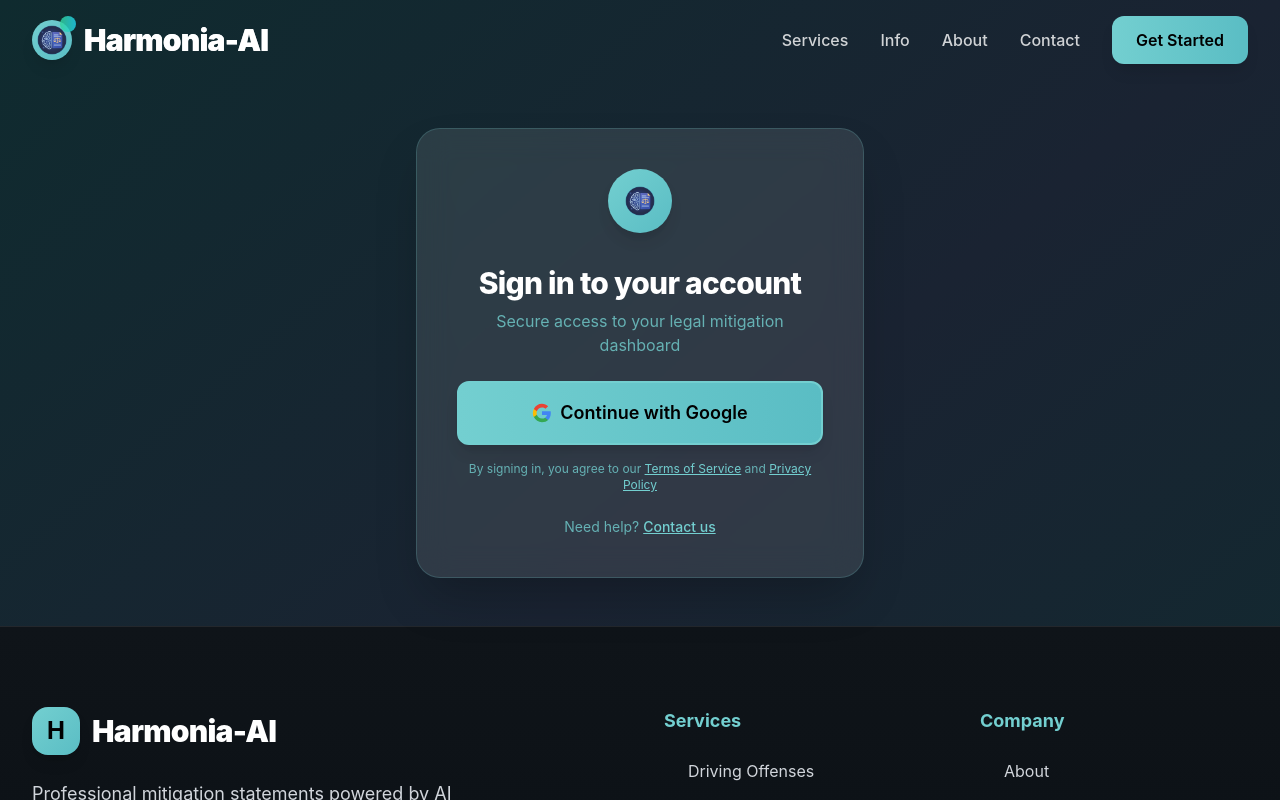
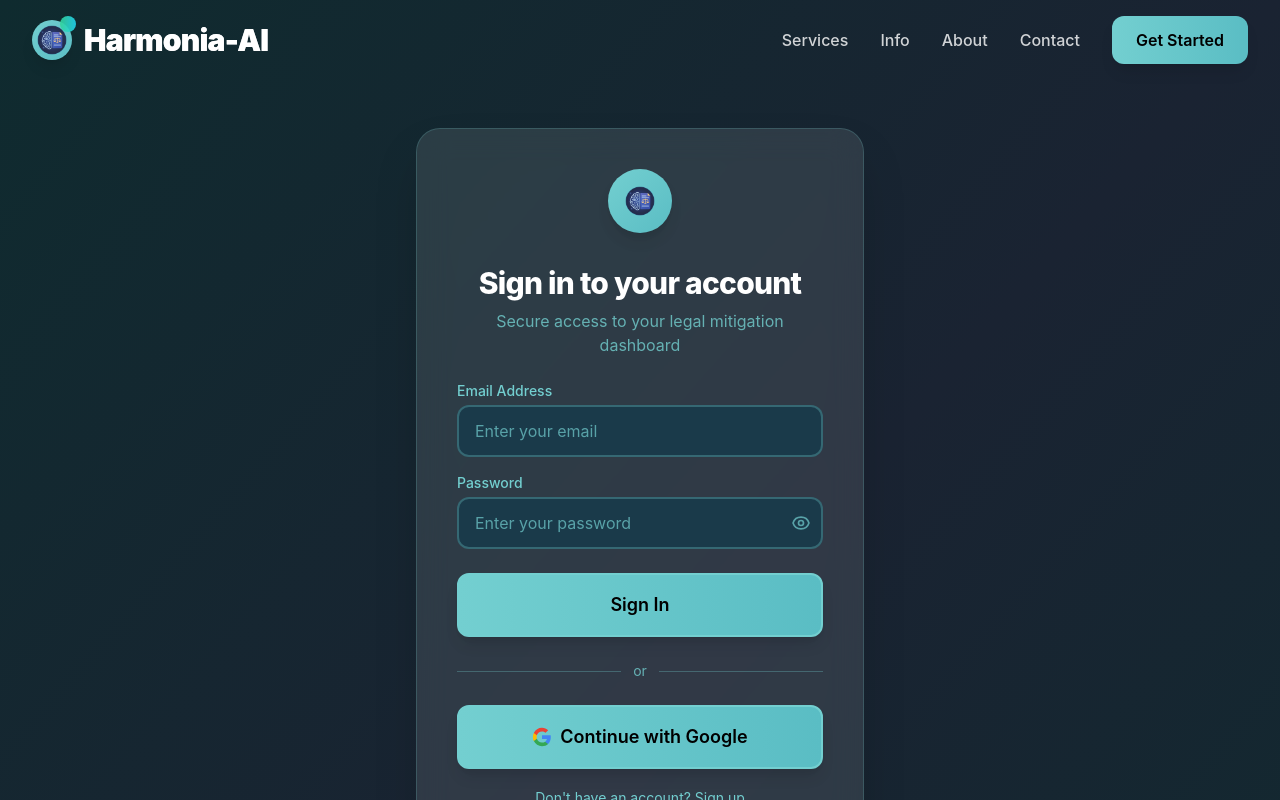
Before and after one commit to mwasobaddy/Harmonia-AI, a Next.js app in the folder client/: page /login in a window 1280 px wide. Shown: the top 800 px of the page. Built offline with nearby package versions, Linux system fonts and the light colour scheme.

Commit message:
feat: Enhance login UI with password visibility and loading states
- Add password visibility toggle with eye icon
- Implement shared loading state for both login methods
- Disable both buttons during authentication process
- Improve user experience with proper loading indicators

```diff
--- a/client/pages/login.js
+++ b/client/pages/login.js
@@ -10,7 +10,12 @@
 
 export default function Login() {
   // --- State ---
-  const [isGoogleLoading, setIsGoogleLoading] = useState(false);
+  const [isLoading, setIsLoading] = useState(false);
+  const [loadingText, setLoadingText] = useState('');
+  const [email, setEmail] = useState('');
+  const [password, setPassword] = useState('');
+  const [showPassword, setShowPassword] = useState(false);
+  const [isLogin, setIsLogin] = useState(true); // true for login, false for register
   const router = useRouter();
 
   // --- Animation Refs ---
@@ -54,10 +59,94 @@
 
   // --- Google login handler ---
   const handleGoogleLogin = () => {
-    if (isGoogleLoading) return;
-    setIsGoogleLoading(true);
+    if (isLoading) return;
+    setIsLoading(true);
+    setLoadingText('Redirecting to Google...');
     toast('Redirecting to Google...');
     window.location.href = 'http://localhost:5000/api/auth/google';
+  };
+
+  // --- Email/Password login handler ---
+  const handleEmailLogin = async (e) => {
+    e.preventDefault();
+    if (isLoading) return;
+
+    if (!email || !password) {
+      toast.error('Please fill in all fields');
+      return;
+    }
+
+    setIsLoading(true);
+    setLoadingText('Signing in...');
+    try {
+      const response = await fetch('http://localhost:5000/api/auth/login', {
+        method: 'POST',
+        headers: {
+          'Content-Type': 'application/json',
+        },
+        body: JSON.stringify({ email, password }),
+      });
+
+      const data = await response.json();
+
+      if (response.ok) {
+        localStorage.setItem('authToken', data.token);
+        window.dispatchEvent(new Event('authChange'));
+        toast.success('Successfully logged in! Redirecting...');
+        setTimeout(() => {
+          router.push('/chat');
+        }, 2000);
+      } else {
+        toast.error(data.error || 'Login failed');
+      }
+    } catch (error) {
+      toast.error('Network error. Please try again.');
+    } finally {
+      setIsLoading(false);
+      setLoadingText('');
+    }
+  };
+
+  // --- Email/Password register handler ---
+  const handleEmailRegister = async (e) => {
+    e.preventDefault();
+    if (isLoading) return;
+
+    if (!email || !password) {
+      toast.error('Please fill in all fields');
+      return;
+    }
+
+    if (password.length < 6) {
+      toast.error('Password must be at least 6 characters');
+      return;
+    }
+
+    setIsLoading(true);
+    setLoadingText('Creating account...');
+    try {
+      const response = await fetch('http://localhost:5000/api/auth/register', {
+        method: 'POST',
+        headers: {
+          'Content-Type': 'application/json',
+        },
+        body: JSON.stringify({ email, password }),
+      });
+
+      const data = await response.json();
+
+      if (response.ok) {
+        toast.success('Account created successfully! Please log in.');
+        setIsLogin(true);
+      } else {
+        toast.error(data.error || 'Registration failed');
+      }
+    } catch (error) {
+      toast.error('Network error. Please try again.');
+    } finally {
+      setIsLoading(false);
+      setLoadingText('');
+    }
   };
 
   return (
@@ -86,11 +175,94 @@
             </div>
 
             <h2 className="text-center text-3xl font-extrabold text-white mb-2 tracking-tight">
-              Sign in to your account
+              {isLogin ? 'Sign in to your account' : 'Create your account'}
             </h2>
             <p className="text-center text-base text-[#73cfd0]/80 mb-6">
-              Secure access to your legal mitigation dashboard
+              {isLogin ? 'Secure access to your legal mitigation dashboard' : 'Join Harmonia-AI for professional legal assistance'}
             </p>
+
+            {/* Email/Password Form */}
+            <form onSubmit={isLogin ? handleEmailLogin : handleEmailRegister} className="w-full mb-6">
+              <div className="space-y-4">
+                <div>
+                  <label htmlFor="email" className="block text-sm font-medium text-[#73cfd0] mb-1">
+                    Email Address
+                  </label>
+                  <input
+                    id="email"
+                    name="email"
+                    type="email"
+                    autoComplete="email"
+                    required
+                    value={email}
+                    onChange={(e) => setEmail(e.target.value)}
+                    className="w-full px-4 py-3 rounded-xl bg-[#1a3a4a] text-white border-2 border-[#73cfd0]/30 focus:outline-none focus:border-[#73cfd0] focus:ring-2 focus:ring-[#73cfd0]/20 placeholder-[#73cfd0]/70 transition-all duration-200"
+                    placeholder="Enter your email"
+                  />
+                </div>
+                <div>
+                  <label htmlFor="password" className="block text-sm font-medium text-[#73cfd0] mb-1">
+                    Password
+                  </label>
+                  <div className="relative">
+                    <input
+                      id="password"
+                      name="password"
+                      type={showPassword ? "text" : "password"}
+                      autoComplete={isLogin ? "current-password" : "new-password"}
+                      required
+                      value={password}
+                      onChange={(e) => setPassword(e.target.value)}
+                      className="w-full px-4 py-3 pr-12 rounded-xl bg-[#1a3a4a] text-white border-2 border-[#73cfd0]/30 focus:outline-none focus:border-[#73cfd0] focus:ring-2 focus:ring-[#73cfd0]/20 placeholder-[#73cfd0]/70 transition-all duration-200"
+                      placeholder={isLogin ? "Enter your password" : "Create a password"}
+                    />
+                    <button
+                      type="button"
+                      onClick={() => setShowPassword(!showPassword)}
+                      className="absolute right-3 top-1/2 transform -translate-y-1/2 text-[#73cfd0]/70 hover:text-[#73cfd0] transition-colors duration-200 focus:outline-none"
+                      disabled={isLoading}
+                    >
+                      {showPassword ? (
+                        // Eye off icon (password hidden)
+                        <svg className="w-5 h-5" fill="none" stroke="currentColor" viewBox="0 0 24 24">
+                          <path strokeLinecap="round" strokeLinejoin="round" strokeWidth={2} d="M13.875 18.825A10.05 10.05 0 0112 19c-4.478 0-8.268-2.943-9.543-7a9.97 9.97 0 011.563-3.029m5.858.908a3 3 0 114.243 4.243M9.878 9.878l4.242 4.242M9.878 9.878L3 3m6.878 6.878L21 21" />
+                        </svg>
+                      ) : (
+                        // Eye icon (password visible)
+                        <svg className="w-5 h-5" fill="none" stroke="currentColor" viewBox="0 0 24 24">
+                          <path strokeLinecap="round" strokeLinejoin="round" strokeWidth={2} d="M15 12a3 3 0 11-6 0 3 3 0 016 0z" />
+                          <path strokeLinecap="round" strokeLinejoin="round" strokeWidth={2} d="M2.458 12C3.732 7.943 7.523 5 12 5c4.478 0 8.268 2.943 9.542 7-1.274 4.057-5.064 7-9.542 7-4.477 0-8.268-2.943-9.542-7z" />
+                        </svg>
+                      )}
+                    </button>
+                  </div>
+                </div>
+              </div>
+
+              <Button
+                type="submit"
+                variant="primary"
+                size="lg"
+                className="w-full mt-6 bg-[#73cfd0] text-black hover:bg-white hover:text-[#0f2b2f] border-2 border-[#73cfd0] transition-all duration-300 shadow-lg hover:shadow-2xl"
+                disabled={isLoading}
+              >
+                {isLoading ? (
+                  <>
+                    <LoadingSpinner size="sm" className="mr-2" />
+                    {loadingText}
+                  </>
+                ) : (
+                  isLogin ? 'Sign In' : 'Create Account'
+                )}
+              </Button>
+            </form>
+
+            {/* Divider */}
+            <div className="w-full flex items-center mb-6">
+              <div className="flex-1 h-px bg-[#73cfd0]/30"></div>
+              <span className="px-3 text-sm text-[#73cfd0]/80">or</span>
+              <div className="flex-1 h-px bg-[#73cfd0]/30"></div>
+            </div>
 
             {/* Google Login Button */}
             <Button
@@ -98,12 +270,12 @@
               variant="primary"
               size="lg"
               className="w-full mb-4 flex items-center justify-center gap-2 bg-[#73cfd0] text-black hover:bg-white hover:text-[#0f2b2f] border-2 border-[#73cfd0] transition-all duration-300 shadow-lg hover:shadow-2xl"
-              disabled={isGoogleLoading}
+              disabled={isLoading}
             >
-              {isGoogleLoading ? (
+              {isLoading ? (
                 <>
                   <LoadingSpinner size="sm" className="mr-2" />
-                  Redirecting to Google...
+                  {loadingText}
                 </>
               ) : (
                 <>
@@ -118,6 +290,17 @@
                 </>
               )}
             </Button>
+
+            {/* Toggle between Login/Register */}
+            <div className="text-center mb-4">
+              <button
+                type="button"
+                onClick={() => setIsLogin(!isLogin)}
+                className="text-sm text-[#73cfd0] hover:text-white underline transition-colors"
+              >
+                {isLogin ? "Don't have an account? Sign up" : "Already have an account? Sign in"}
+              </button>
+            </div>
 
             <p className="text-xs text-[#73cfd0]/80 text-center mb-2">
               By signing in, you agree to our{' '}
```
